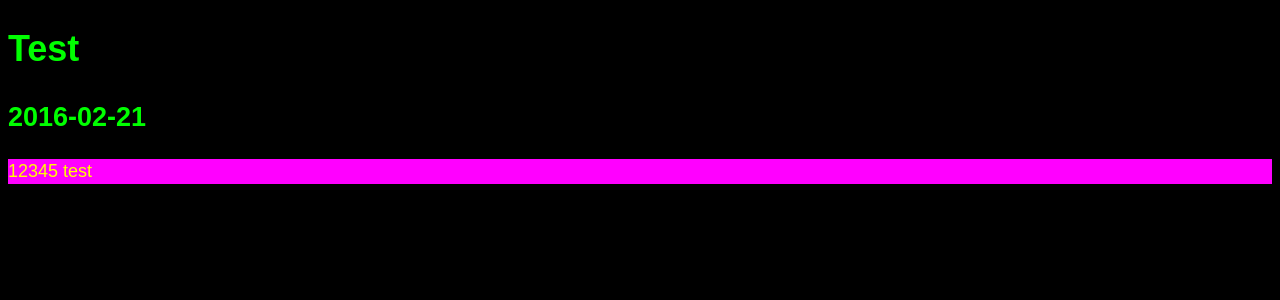
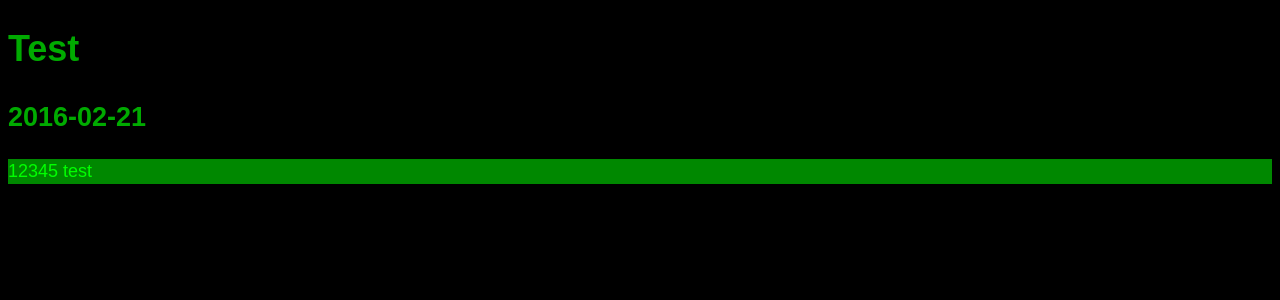
Before and after one commit to EliaTarasoff/EliaTarasoff.github.io, a Jekyll site: the page built from _posts/2016-02-21-test.md, in a window 1280 px wide. Shown: the top 300 px of the page. Built offline with Jekyll 4.4.1, drawn with Linux system fonts in a browser that asks for light colours.

Commit message:
Update errythang.scss

```diff
--- a/css/errythang.scss
+++ b/css/errythang.scss
@@ -4,12 +4,12 @@
 
 body {
     background: #000;
-    color: #0F0;
+    color: #0A0;
     font: 18px fixed, sans-serif;
     line-height: 1.4;
 
     .post-content {
-        background: #F0F;
-        color: #FF0;
+        background: #080;
+        color: #0F0;
     }
 }
```
